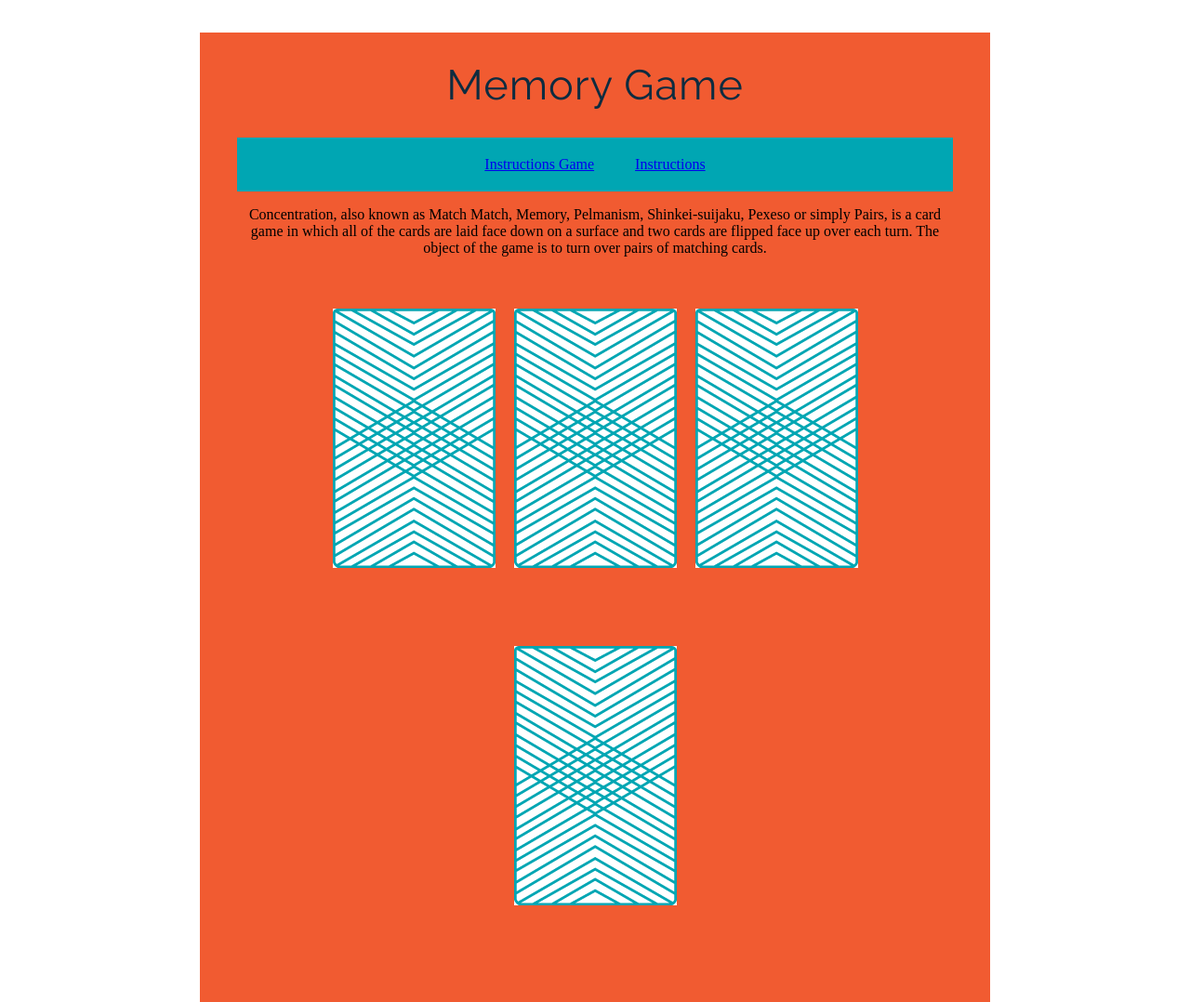
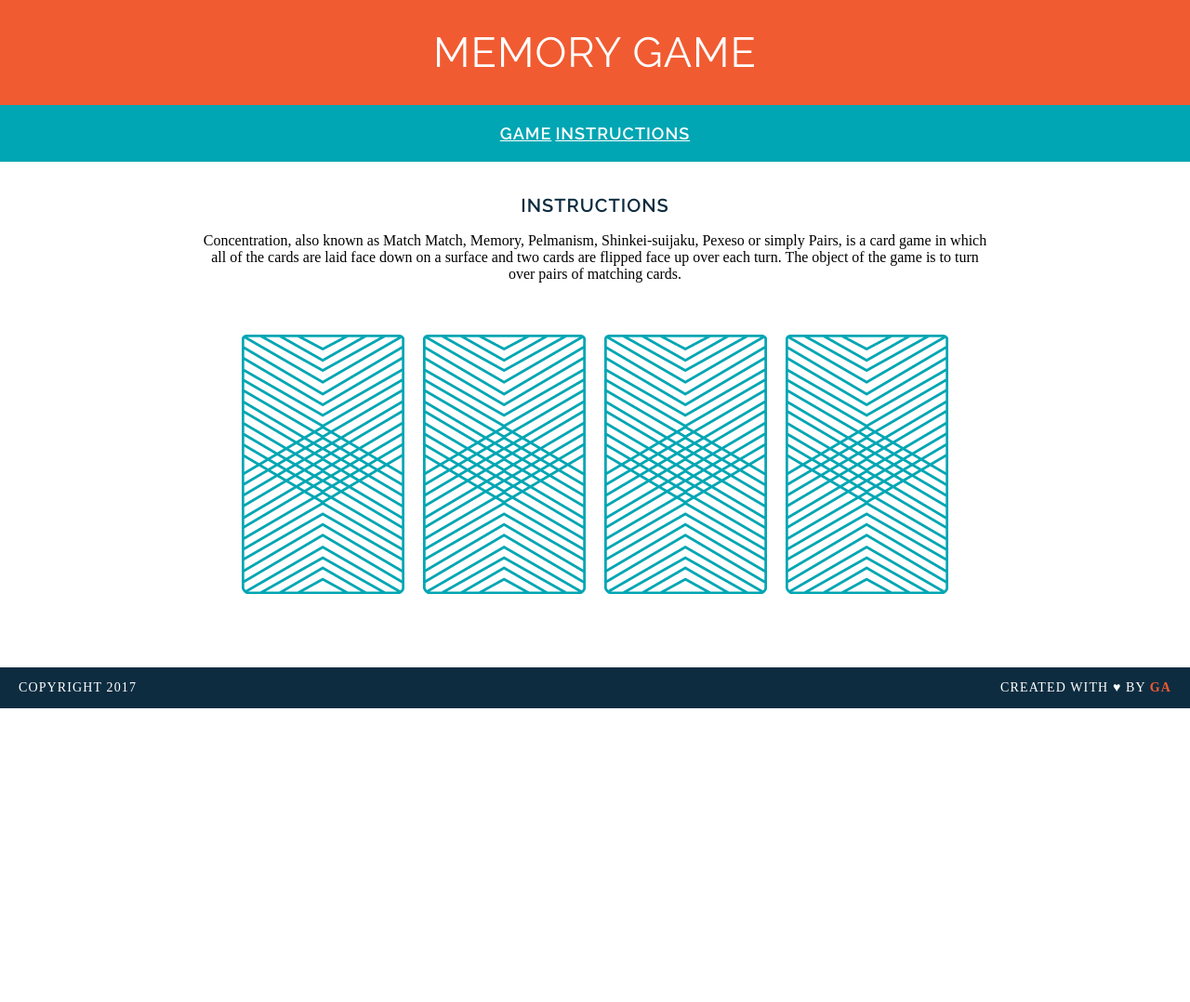
Before and after one commit to bartconsedine/wdi-fundamentals-memorygame, a plain HTML site: page memorygame/index.html in a window 1280 px wide. Shown: the whole page at 93% size. After the commit the page ends 800 px from the top, so only its background shows below. Drawn offline with Linux system fonts and the light colour scheme; a web font is replaced by a local one.

```diff
--- a/memorygame/css/style.css
+++ b/memorygame/css/style.css
@@ -1,47 +1,94 @@
-body{
+body {
 text-align: center;
-	margin: 0px;
+margin: 0;
 }
-h1{
-	font-family: Raleway;
-	color: #0D2c40;
+
+header{
+	background-color: #F15B31;
+	font-color: #ffffff;
+	padding: 30px 20px;
+}
+
+
+
+h1 {
+font-family: "Raleway", sans-serif;
+color: white;
 letter-spacing: 1px;
 font-weight: 400;
 font-size: 45px;
-	margin: 0px;
+text-transform: uppercase;
+margin: 0;
 }
-h2{
+
+a{
 font-family: Raleway;
-	color: #f15b31;
 letter-spacing: 1px;
 font-weight: 600;
 font-size: 18px;
+text-transform: uppercase;
+color: #ffffff;
+padding: 20px 0;
+border-bottom: 2px solid transparent;
 }
-h3{
-	font-family: Raleway;
+
+a:hover {
+	border-color: white;
+}
+
+h2 {
+font-family: Raleway, serif;
 color: #0d2c40;
 letter-spacing: 1px;
 font-weight: 600;
 font-size: 20px;
+text-transform: uppercase;
 }
-header{
-	background-color: #f15b31;
-	font-color: white;
-	padding:30px 20px;
+
+p {
+font-family: "Droid Serif", serif;
 }
+
 nav{
-	background-color:#00A6B3;
-	font-color: white;
-	padding: 20px 0px;
+background-color: #00A6B3;
+padding: 20px 0;
 }
+
 main{
 	width: 850px;
 	margin: 35px auto;
 }
-a{
-	margin: 0 20px;
-	font-color: white;
-}
+
 img{
 	margin: 40px 8px;
 }
+
+footer{
+	text-transform: uppercase;
+	padding: 0 20px;
+	background-color: #0D2C40;
+	color: white;
+	font-size: 14px;
+	letter-spacing: .08em;
+	font-weight: 500;
+}
+
+.clearfix:after {
+visibility: hidden;
+display: block;
+content: " ";
+clear: both;
+height: 0;
+font-size: 0;
+}
+
+.copyright{
+	float: left;
+}
+.message{
+	float: right;
+}
+.name{
+	color: #F15B31;
+	font-weight: 700;
+}
--- a/memorygame/index.html
+++ b/memorygame/index.html
@@ -12,14 +12,16 @@
 
   </head>
   <body>
-  	<main>
+
   	<header>
   	<h1>Memory Game</h1>
-  	<header>
+  	</header>
   		<nav>
-		  	<a href="#">Instructions Game</a>
+		  	<a href="#">Game</a>
 		  	<a href="#">Instructions</a>
   		</nav>
+  		<main>
+  		<h2>Instructions</h2>
   			<p>Concentration, also known as Match Match, Memory, Pelmanism, Shinkei-suijaku, Pexeso or simply Pairs, is a card game in which all of the cards are laid face down on a surface and two cards are flipped face up over each turn. The object of the game is to turn over pairs of matching cards.</p>
 
 	  	<div>
@@ -29,6 +31,12 @@
 			<img src="images/back.png" alt="King of Hearts">
 		</div>
 	</main>
+	<footer class="clearfix">
+		<p class="copyright">Copyright 2017</p>
+		<p class="message">
+			Created with &hearts; by <span class="name">GA</span>
+		</p>
+	</footer>
 	<script src="js/main.js"></script>
   </body>
 </html>
```
Also changed, not shown: memorygame/js/main.js (line endings or trailing spaces). Lines whose indentation alone changed are shown as unchanged.
